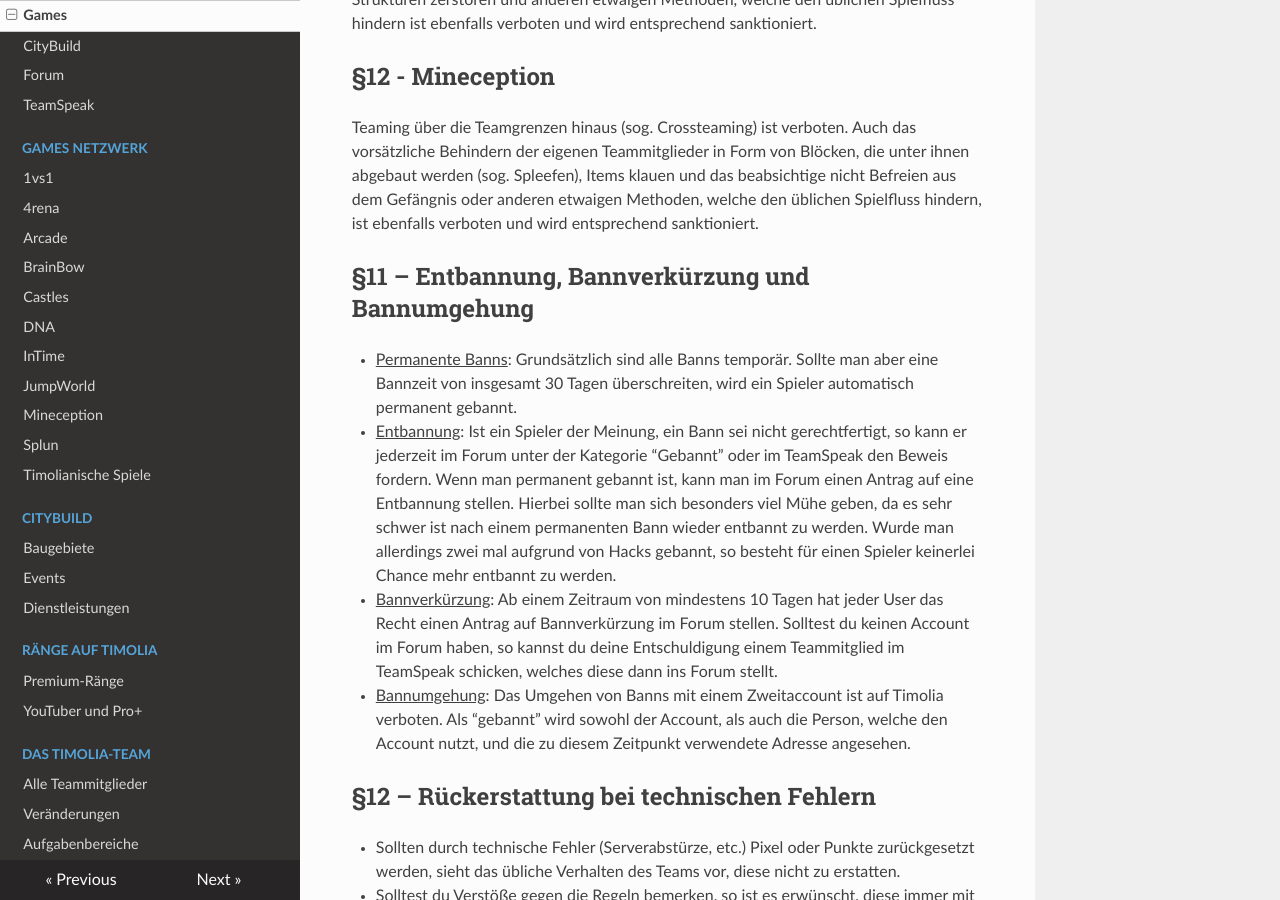
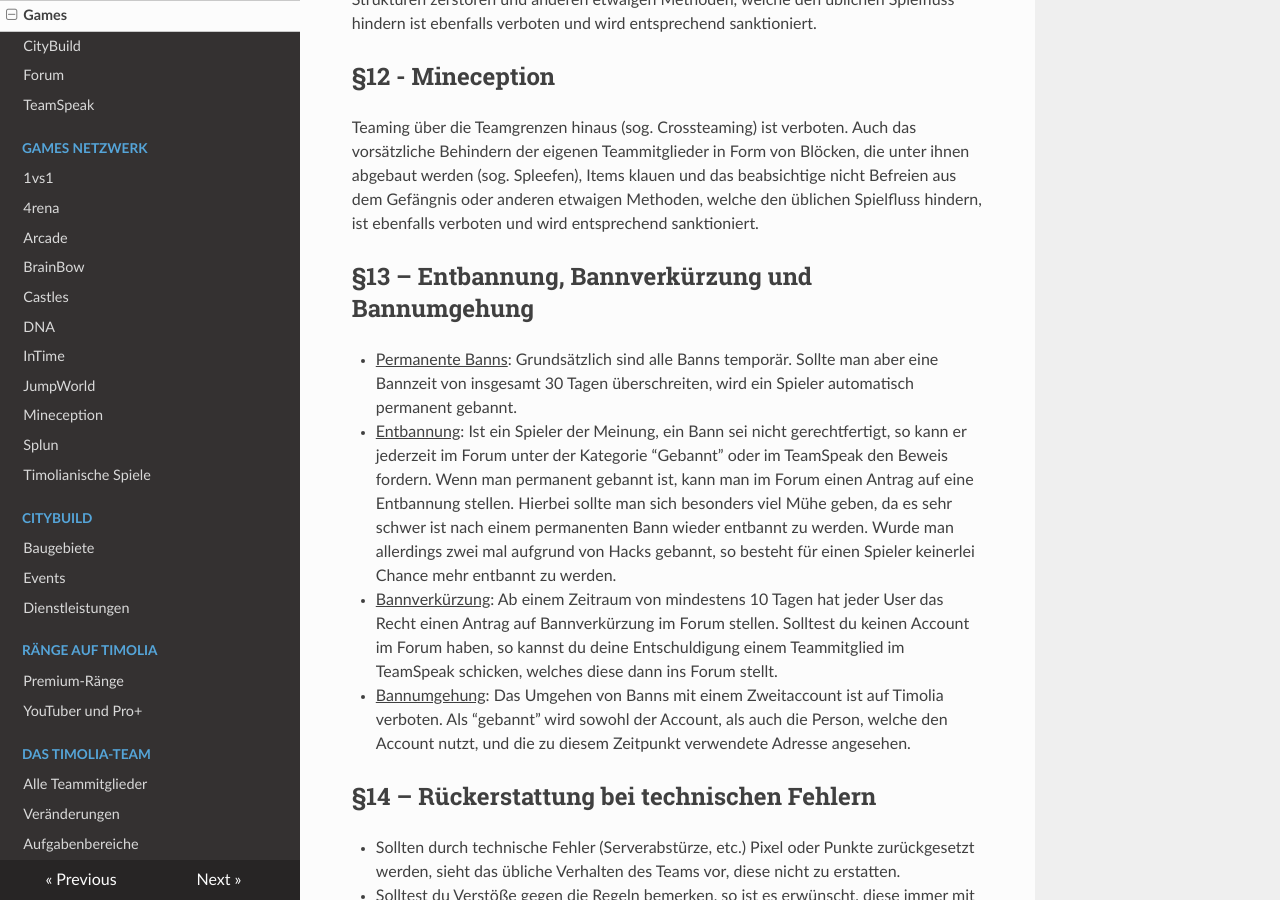
Before and after one commit to TimoliaDE/HowTo, an MkDocs documentation site: the page built from docs/rules/games.md, in a window 1280 px wide and 900 px high, scrolled down 3213 px. Built offline with MkDocs 1.6.1, drawn with Linux system fonts in a browser that asks for light colours; nearby versions of some CDN libraries; old or Windows-style settings are respelled for this version of MkDocs; some of the changed text lies outside the part shown.

Commit message:
Games Regelwerk: Pararaphierung

```diff
--- a/docs/rules/games.md
+++ b/docs/rules/games.md
@@ -75,7 +75,7 @@ Teaming über die Teamgrenzen hinaus (sog. Crossteaming) ist verboten. Auch das
 (sog. Spleefen), Items klauen und das beabsichtige nicht Befreien aus dem Gefängnis oder anderen etwaigen Methoden, welche den üblichen Spielfluss hindern,
 ist ebenfalls verboten und wird entsprechend sanktioniert.
 
-## §11 – Entbannung, Bannverkürzung und Bannumgehung
+## §13 – Entbannung, Bannverkürzung und Bannumgehung
 - <u>Permanente Banns</u>: Grundsätzlich sind alle Banns temporär. Sollte man aber eine Bannzeit von insgesamt 30 Tagen überschreiten, wird ein Spieler automatisch permanent gebannt.
 - <u>Entbannung</u>: Ist ein Spieler der Meinung, ein Bann sei nicht gerechtfertigt, so kann er jederzeit im Forum unter der Kategorie “Gebannt” oder im TeamSpeak den Beweis fordern. Wenn man permanent gebannt ist,
  kann man im Forum einen Antrag auf eine Entbannung stellen. Hierbei sollte man sich besonders viel Mühe geben, da es sehr schwer ist nach einem permanenten Bann wieder entbannt zu werden.
@@ -84,7 +84,7 @@ ist ebenfalls verboten und wird entsprechend sanktioniert.
  so kannst du deine Entschuldigung einem Teammitglied im TeamSpeak schicken, welches diese dann ins Forum stellt.
 - <u>Bannumgehung</u>: Das Umgehen von Banns mit einem Zweitaccount ist auf Timolia verboten. Als “gebannt” wird sowohl der Account, als auch die Person, welche den Account nutzt, und die zu diesem Zeitpunkt verwendete Adresse angesehen.
 
-## §12 – Rückerstattung bei technischen Fehlern
+## §14 – Rückerstattung bei technischen Fehlern
 - Sollten durch technische Fehler (Serverabstürze, etc.) Pixel oder Punkte zurückgesetzt werden, sieht das übliche Verhalten des Teams vor, diese nicht zu erstatten.
 - Solltest du Verstöße gegen die Regeln bemerken, so ist es erwünscht, diese immer mit Beweis im [Forum](http://forum.timolia.de), ingame einem Teammitglied oder auf dem TeamSpeak im Hilfechannel zu melden.
 
```
Also changed, not shown: other parts of docs/rules/games.md (+3 -3 lines).
